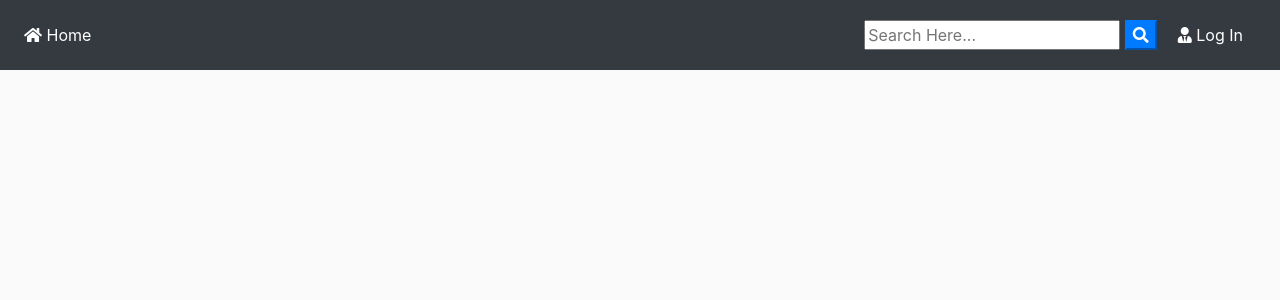
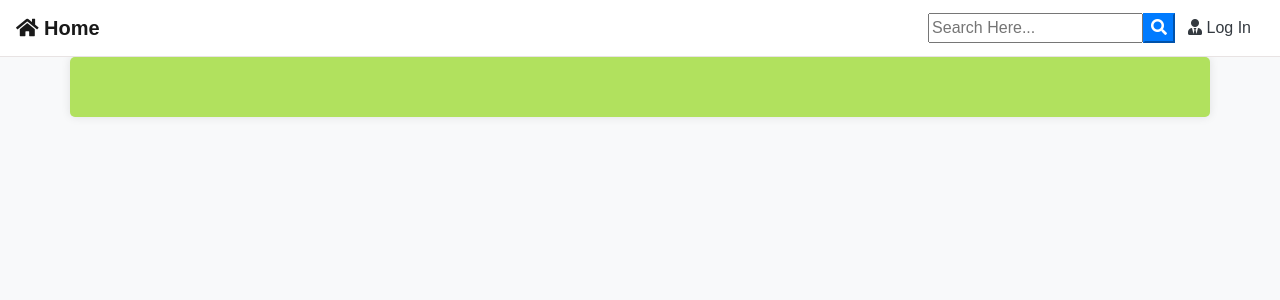
Before and after one commit to sundarrr/GreenSync, a Django app: page /forum in a window 1280 px wide. Shown: the top 300 px of the page. Run offline with Django 5.2, Linux system fonts and the light colour scheme; some libraries are stand-ins or nearby versions.

Commit message:
look and feel

```diff
--- a/userPortal/static/css/main.css
+++ b/userPortal/static/css/main.css
@@ -13,7 +13,7 @@ ul {
 }
 
 .bg-steel {
-  background-color: #5f788a;
+  background-color: #4641a9;
 }
 
 .site-header .navbar-nav .nav-link {
--- a/userPortal/templates/blog/base.html
+++ b/userPortal/templates/blog/base.html
@@ -2,7 +2,6 @@
 <!doctype html>
 <html lang="en">
   <head>
-
     <!-- Required meta tags -->
     <meta charset="utf-8">
     <meta name="viewport" content="width=device-width, initial-scale=1, shrink-to-fit=no">
@@ -11,52 +10,152 @@
     <link rel="stylesheet" href="https://stackpath.bootstrapcdn.com/bootstrap/4.3.1/css/bootstrap.min.css" integrity="sha384-ggOyR0iXCbMQv3Xipma34MD+dH/1fQ784/j6cY/iJTQUOhcWr7x9JvoRxT2MZw1T" crossorigin="anonymous">
     <link rel="stylesheet" href="https://use.fontawesome.com/releases/v5.8.1/css/all.css">
     <link rel="stylesheet" href="{% static 'css/main.css' %}">
+
+    <style>
+      /* General body style */
+      body {
+        font-family: 'Arial', sans-serif;
+        background-color: #f8f9fa;
+      }
+
+      /* Navbar styling */
+      .navbar {
+        background-color: #ffffff !important;
+        border-bottom: 1px solid #e8e3e3;
+      }
+
+      .navbar-brand img {
+        height: 20px;
+      }
+
+      .navbar-nav .nav-link {
+        color: #333333 !important;
+        font-weight: bold;
+      }
+
+      .navbar-nav .nav-link:hover {
+        color: #007bff !important;
+      }
+
+      .form-inline .form-control {
+        width: 250px;
+        border-radius: 0;
+      }
+
+      .btn-outline-success {
+        color: #fff;
+        background-color: #28a745;
+        border-color: #28a745;
+      }
+
+      .btn-outline-success:hover {
+        color: #f6f3f3;
+        background-color: #218838;
+        border-color: #1e7e34;
+      }
+
+      /* Container and alert styling */
+      .container {
+        padding-top: 10px;
+      }
+
+      .my-bg {
+        background-color: #b1e15e;
+        padding: 30px;
+        border-radius: 5px;
+        box-shadow: 0 0 10px rgba(0, 0, 0, 0.1);
+      }
+
+      .alert {
+        margin-top: 10px;
+      }
+
+      /* Custom styles for the header section */
+      .navbar-nav {
+        flex-direction: row;
+      }
+
+      .nav-item {
+        margin-right: 15px;
+      }
+
+      #searchform {
+        display: flex;
+      }
+
+      #searchform input[type="search"] {
+        border-radius: 0;
+        border-top-left-radius: 0.15rem;
+        border-bottom-left-radius: 0.15rem;
+      }
+
+      #searchform button[type="submit"] {
+        border-top-left-radius: 0;
+        border-bottom-left-radius: 0;
+        border-top-right-radius: 0.15rem;
+        border-bottom-right-radius: 0.15rem;
+      }
+
+      /* Custom styles for user actions */
+      .navbar-nav .nav-link {
+        padding: 0.5rem 1rem;
+      }
+
+      .navbar-nav .nav-link i {
+        margin-right: 2px; /*Marhin chnaged Riya*/
+      }
+
+      /* Custom styles for the image */
+      .header-image {
+        max-width: 100%; /* Ensure the image does not exceed its container's width */
+        height: auto; /* Maintain aspect ratio */
+        max-height: 50px; /* Set the maximum height */
+      }
+    </style>
+
     {% if title %}
         <title>Django WebApp - {{ title }}</title>
     {% else %}
         <title>Django WebApp</title>
     {% endif %}
-
   </head>
   <body>
-    <nav class="navbar navbar-expand-lg navbar-dark bg-dark">
-     <!--<a class="navbar-brand font-weight-bold" href=""><i class="fas fa-file"></i> Django WebApp</a> -->
+    <nav class="navbar navbar-expand-lg navbar-light bg-light">
+      <a class="navbar-brand font-weight-bold" href="#"><i class="fas fa-home"></i> Home</a>
       <button class="navbar-toggler" type="button" data-toggle="collapse" data-target="#navbarSupportedContent" aria-controls="navbarSupportedContent" aria-expanded="false" aria-label="Toggle navigation">
         <span class="navbar-toggler-icon"></span>
       </button>
 
       <div class="collapse navbar-collapse" id="navbarSupportedContent">
-        <ul class="navbar-nav mr-auto">
-          <li class="nav-item active">
-            <a class="nav-link" href="/dashboard"><i class="fas fa-home"></i> Home <span class="sr-only">(current)</span></a>
-          </li>
-        </ul>
+        <ul class="navbar-nav mr-auto"></ul>
         <form id="searchform" action="{% url 'search' %}" method="get">
           <input type="text" name="q" value="{{ request.GET.q }}" placeholder="Search Here..." />
           <button type="button" onclick="searchform.submit()" class="text-white my-color btn-primary"><i class="fa fa-search"></i></button>
         </form>
 
         {% if user.is_authenticated %}
-          <a href="{% url 'user-posts' user %}" class="btn text-white m-2"><i class="fas fa-user-shield"></i> My Post</a>
-          <a href="{% url 'post-create' %}" class="btn text-white m-2"><i class="fas fa-user-edit"></i> New Post</a>
-          <a href="{% url 'my-profile' %}" class="btn text-white m-2"><i class="fas fa-user"></i> {{ user.username }}</a>
+          <a href="{% url 'user-posts' user %}" class="btn text-dark"><i class="fas fa-user-shield"></i> My Post</a>
+          <a href="{% url 'post-create' %}" class="btn text-dark "><i class="fas fa-user-edit"></i> New Post</a>
+          <a href="{% url 'my-profile' %}" class="btn text-dark "><i class="fas fa-user"></i> {{ user.username }}</a>
 
           <!-- Logout Form -->
           <form id="logout-form" action="{% url 'logout' %}" method="post" style="display: none;">
             {% csrf_token %}
           </form>
-          <a href="#" class="btn text-white m-2" onclick="event.preventDefault(); document.getElementById('logout-form').submit();">
+          <a href="#" class="btn text-dark m-0.5" onclick="event.preventDefault(); document.getElementById('logout-form').submit();">
             <i class="fas fa-sign-out-alt"></i> Log Out
           </a>
 
         {% else %}
-          <a href="{% url 'customerlogin' %}" class="btn text-white m-2"><i class="fas fa-user-tie"></i> Log In</a>
-          <!-- <a href="" class="btn text-white m-2"><i class="fas fa-sign-in-alt"></i> Sign Up</a>>>
+          <a href="{% url 'customerlogin' %}" class="btn text-dark m-.5"><i class="fas fa-user-tie"></i> Log In</a>
+          <!-- <a href="" class="btn text-dark m-2"><i class="fas fa-sign-in-alt"></i> Sign Up</a> -->
         {% endif %}
       </div>
     </nav>
 
     <div class="container my-bg">
+
+
       {% if messages %}
         {% for message in messages %}
           <div class="alert alert-{{ message.tags }}">
--- a/userPortal/templates/blog/home.html
+++ b/userPortal/templates/blog/home.html
@@ -14,7 +14,7 @@
             display: none;
         }
         .comment {
-            border-bottom: .5px solid #b6c2d7; /* Light grey line */
+            border-bottom: .5px solid #a1e3a9; /* Light grey line */
             padding: 2px; /* Space inside the comment box */
             margin-bottom: 3px; /* Space between comments */
             background-color: #d9edf7; /* Light blue background color */
```
